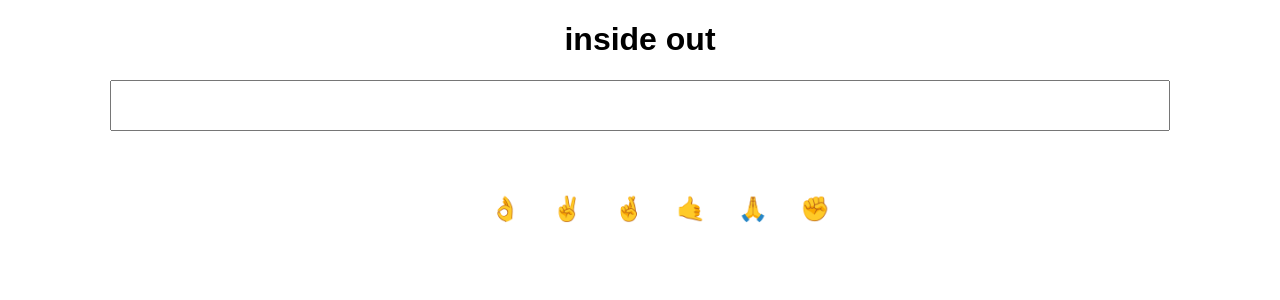
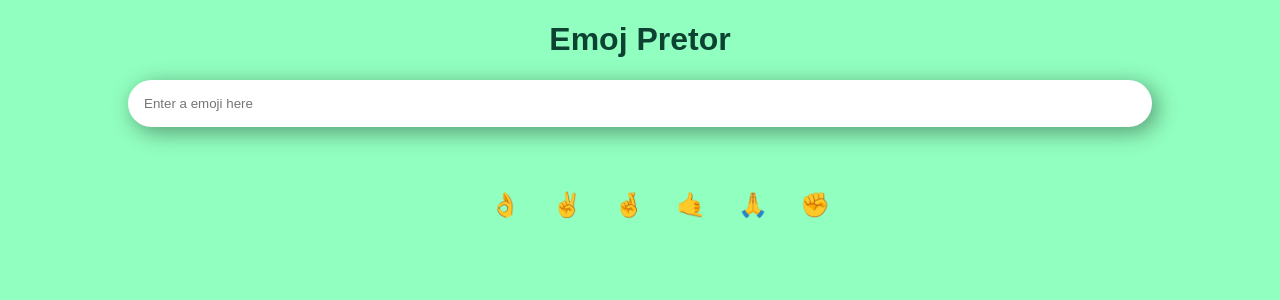
Before and after one commit to ChaitanyaCodes/emojPreter, a React (Create React App) app: page / in a window 1280 px wide. Shown: the top 300 px of the page. Built offline with nearby package versions, Linux system fonts and the light colour scheme.

Commit message:
style: background-color

```diff
--- a/src/App.js
+++ b/src/App.js
@@ -10,19 +10,25 @@ var emojiDictionary = {
   "✊": "Raised Fist"
 };
 
+var messages = {
+  inputPlaceholder: "Enter a emoji here",
+  notFound:
+    "Sorry! the emoji you are searching for is not present in the Database"
+};
+
 var emojiKeys = Object.keys(emojiDictionary);
 
 export default function App() {
   const [meaning, setMeaning] = useState("");
+  const [searchQuery, setSearchQuery] = useState("");
 
   function emojiInputHandler(event) {
     var userInput = event.target.value;
 
     var meaning = emojiDictionary[userInput];
 
-    if (meaning in emojiDictionary) {
-      meaning =
-        "Sorry! the emoji you are searching for is not present in the Database";
+    if (!(meaning in emojiDictionary)) {
+      meaning = messages.notFound;
     }
     // console.log(meaning);
     setMeaning(meaning);
@@ -30,14 +36,22 @@ export default function App() {
 
   function emojiClickHandler(emoji) {
     var meaning = emojiDictionary[emoji];
+    setSearchQuery(emoji);
     setMeaning(meaning);
   }
 
   return (
     <div className="App">
-      <h1>inside out</h1>
-      <input onChange={emojiInputHandler}></input>
-      <div className="display">{meaning}</div>
+      <h1 className="title">Emoj Pretor</h1>
+      <input
+        onChange={emojiInputHandler}
+        placeholder={messages.inputPlaceholder}
+      ></input>
+      <div className="display">
+        {meaning === messages.notFound || meaning === ""
+          ? meaning
+          : `${searchQuery} = ${meaning}`}
+      </div>
       <div>
         <ul className="list-non-bullet">
           {emojiKeys.map((emoji) => {
--- a/src/styles.css
+++ b/src/styles.css
@@ -1,17 +1,31 @@
 .App {
   font-family: sans-serif;
   text-align: center;
+}
+
+* {
+  box-sizing: border-box;
 }
 
 body {
   margin: 0;
   padding: 0;
   box-sizing: border-box;
+  background: #91ffbf;
+}
+
+.title {
+  color: #0d4233;
 }
 
 input {
   padding: 1rem;
   width: 80%;
+  border: none;
+  border-radius: 2rem;
+  box-shadow: 5px 5px 22px rgba(0, 0, 0, 0.4);
+  -webkit-box-shadow: 5px 5px 22px rgba(0, 0, 0, 0.4);
+  -moz-box-shadow: 5px 5px 22px rgba(0, 0, 0, 0.4);
 }
 
 .display {
```
